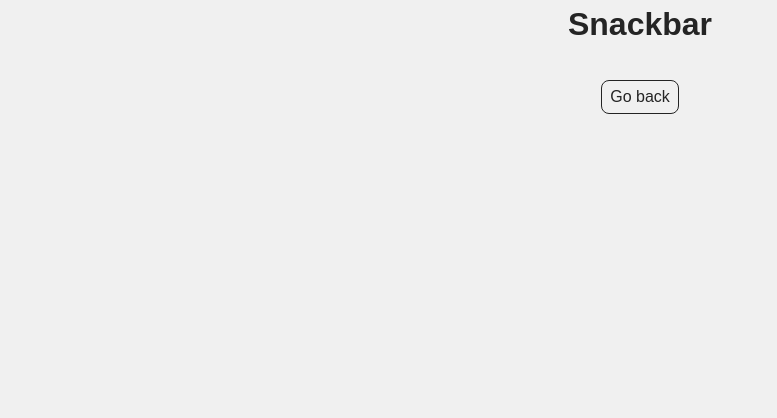
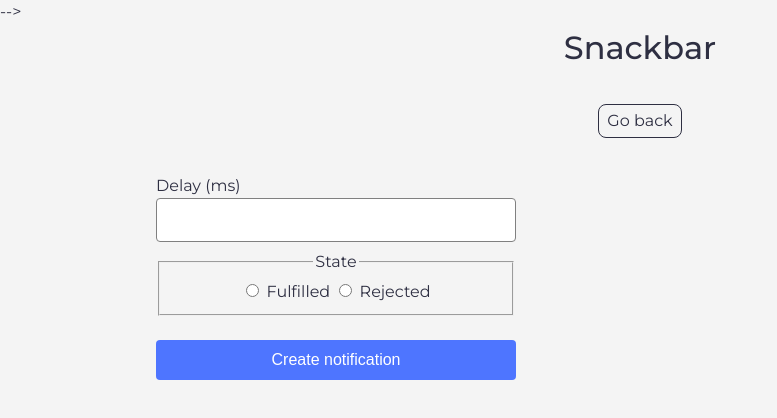
Before and after one commit to NadiiaUrazmanova/goit-js-hw-10, a website built with Vite: page src/2-snackbar.html in a window 1280 px wide. Shown: the whole page, without its empty margins (0-777 px from the left). Built offline with nearby package versions, Linux system fonts and the light colour scheme.

Commit message:
add task-2

```diff
--- a/src/2-snackbar.html
+++ b/src/2-snackbar.html
@@ -7,6 +7,10 @@
   <meta name="viewport" content="width=device-width, initial-scale=1.0" />
   <title>Snackbar</title>
   <link rel="stylesheet" href="./css/styles.css" />
+  <link rel="preconnect" href="https://fonts.googleapis.com">
+  <link rel="preconnect" href="https://fonts.gstatic.com" crossorigin>
+  <link href="https://fonts.googleapis.com/css2?family=Montserrat:wght@400;500&display=swap" rel="stylesheet">
+  <!-- <link rel="stylesheet" href="./node_modules/izitoast/dist/css/iziToast.min.css" /> --> -->
 </head>
 
 <body>
@@ -18,9 +22,31 @@
       </h1>
       <a class="back-link" href="./index.html">Go back</a>
     </div>
+
+
+    <form class="form">
+      <label class="number-label">
+        <span>Delay (ms)</span>
+        <input class="number" type="number" name="delay" required />
+      </label>
+
+      <fieldset>
+        <legend>State</legend>
+        <label>
+          <input type="radio" name="state" value="fulfilled" required />
+          Fulfilled
+        </label>
+        <label>
+          <input type="radio" name="state" value="rejected" required />
+          Rejected
+        </label>
+      </fieldset>
+
+      <button type="submit">Create notification</button>
+    </form>
   </main>
 
-  <script src="./js/snackbar.js"></script>
+  <script type="module" src="./js/2-snackbar.js"></script>
 </body>
 
 </html>
--- a/src/css/2-snackbar.css
+++ b/src/css/2-snackbar.css
@@ -0,0 +1,44 @@
+body {
+    font-family: Montserrat, sans-serif;
+    background-color: #f4f4f4;
+    font-size: 16px;
+    color: #2E2F42;
+}
+
+.form {
+    width: 360px;
+    display: flex;
+    flex-direction: column;
+    margin-top: 36px;
+    margin-left: 156px;
+}
+
+.number-label {
+    display: flex;
+    flex-direction: column;
+    margin-bottom: 8px;    ;
+}
+span {
+    align-self: flex-start;
+}
+
+.number {
+    min-height: 40px;
+    border-radius: 4px;
+    border: 1px solid #808080;
+
+}
+fieldset {
+    margin-bottom: 24px;
+}
+
+button {
+    width: 360px;
+    height: 40px;
+    border-radius: 4px;
+    border: none;
+    background-color: #4E75FF;
+    color: #ffffff;
+    text-align: center;
+    font-size: 16px;
+}
--- a/src/js/2-snackbar.js
+++ b/src/js/2-snackbar.js
@@ -0,0 +1,36 @@
+import iziToast from "izitoast";
+import "izitoast/dist/css/iziToast.min.css";
+
+
+const form = document.querySelector(".form");
+form.addEventListener("submit", (event) => {
+    event.preventDefault();
+    const formData = new FormData(form);
+    const delay = Number(formData.get('delay'));
+    const state = formData.get('state');
+
+    const myPromise = new Promise((resolve, reject) => {
+        setTimeout(() => {
+            if (state === 'fulfilled') {
+                resolve(delay);
+            } else {
+                reject(delay);
+            }
+        }, delay);
+    });
+    myPromise.then(delay => {
+        iziToast.success({
+            title: 'Успіх',
+            message: `Fulfilled promise in ${delay}ms`,
+            position: 'topRight',
+        });
+    })
+
+    myPromise.catch(delay => {
+        iziToast.error({
+            title: 'Помилка',
+            message: `Rejected promise in ${delay}ms`,
+            position: 'topRight',
+        });
+    });
+});
```
